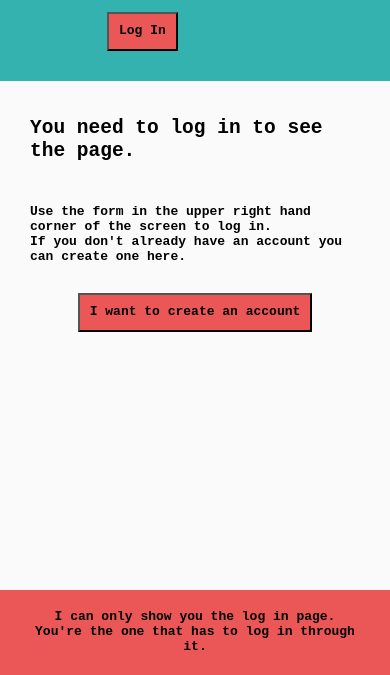
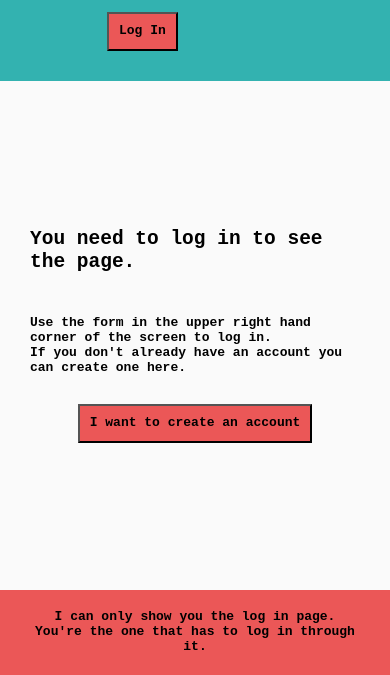
Before and after one commit to Medieinstitutet/login-page-oscarrecenlarsson, a plain HTML site: page index.html in a window 390 px wide. Shown: the part 169-844 px from the top of the page. Drawn offline with Linux system fonts and the light colour scheme.

Commit message:
CSS update

```diff
--- a/main.css
+++ b/main.css
@@ -17,6 +17,7 @@ header {
 }
 
 h2 {
+    margin-top: 20px;
     margin-bottom: 30px;
 }
 
@@ -24,7 +25,7 @@ footer {
     height: 100px;
     width: 100%;
     background-color: #EB5757;
-    margin-top: auto;
+    margin-top: 20px;
     display: flex;
     align-items: center;
     justify-content: center;
@@ -43,17 +44,22 @@ button:active {
 q {
     font-size: 1rem;
     color: #EB5757;
-    padding: 50px;
+    padding-top: 50px;
     font-weight: bold;
 
 }
 
 #contentDiv {
-    height: calc(100vh - 300px);
     display: flex;
     flex-direction: column;
     align-items: center;
     justify-content: center;
+    height: auto;
+    padding-left: 30px;
+    padding-right: 30px;
+    margin-top: auto;
+    margin-bottom: auto;
+
 }
 
 #headerDiv {
@@ -95,15 +101,6 @@ q {
         flex-direction: column;
         gap: 10px;
     }
-
-    #contentDiv {
-        height: auto;
-        padding-left: 30px;
-        padding-right: 30px;
-        margin-top: 20px;
-        margin-bottom: 20px;
-    }
-
 
     q {
         font-size: 1rem;
```
